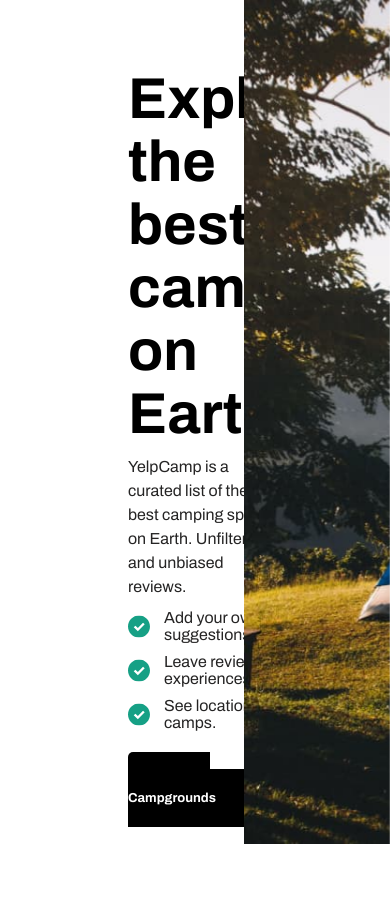
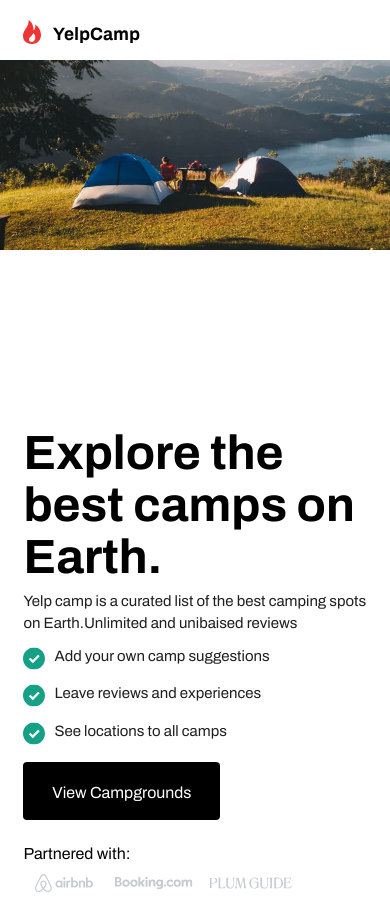
Before and after one commit to rambey-coder/YelpCamp, a React (Create React App) app: page / in a window 390 px wide. Before the commit the page ends 844 px from the top, so only its background shows below. Built offline with nearby package versions, Linux system fonts and the light colour scheme.

Commit message:
landing page now working perfectly

```diff
--- a/package.json
+++ b/package.json
@@ -10,6 +10,7 @@
     "react-dom": "^17.0.2",
     "react-router-dom": "^6.2.2",
     "react-scripts": "5.0.0",
+    "react-spinners": "^0.11.0",
     "web-vitals": "^2.1.4"
   },
   "scripts": {
--- a/public/index.html
+++ b/public/index.html
@@ -2,8 +2,9 @@
 <html lang="en">
   <head>
     <meta charset="utf-8" />
-    <!-- <link rel="icon" href="%PUBLIC_URL%/favicon.ico" />
-    <meta name="viewport" content="width=device-width, initial-scale=1" /> -->
+    <!-- <link rel="icon" href="%PUBLIC_URL%/favicon.ico" /> -->
+
+    <meta name="viewport" content="width=device-width, initial-scale=1" />
     <meta name="theme-color" content="#000000" />
     <meta
       name="description"
--- a/src/components/Home.css
+++ b/src/components/Home.css
@@ -1,47 +1,55 @@
-.left-container {
-    margin-left: 8rem;
-    width: 40%;
-    height: 100vh;
-    overflow-y: hidden;
+.loaders {
     display: flex;
     align-items: center;
+    justify-content: center;
+    height: 100vh;
 }
 
-.home-container {
+
+.sub-container {
     display: flex;
     align-items: center;
     justify-content: space-between;
+    height: 100vh;
+    overflow-y: auto;
+}
+
+.tab-logo-container {
+    width: 88%;
+    margin: auto;
+    height: 60px;
+    padding: 20px 0;
+    display: none;
+}
+
+.left-container {
+    width: 60%;
+    height: 100vh;
 }
 
 .logo-container {
-    margin-top: 2rem;
-    margin-bottom: 4rem;
-    display: block;
+    margin-left: 9em;
+    height: 60px;
+    padding: 20px 0;
+    margin-bottom: 2.5em;
 }
 
-.tablet-logo-container {
-    width: 90%;
-    margin: auto;
-    padding: 30px 0;
-    display: none;
+.content-container {
+    margin-left: 9em;
 }
 
-.logo-tab {
-    width: 170px;
+.content-container > h1 {
+    font-size: 3em;
+    margin-bottom: 7px;
+    width: 70%;
 }
 
-.contents > h1 {
-    font-size: 3.6em;
-    font-weight: 700;
-    margin-bottom: 10px;
-}
-
-.contents > p:nth-child(2) {
+.content-container p:nth-child(2) {
+    line-height: 1.5;
+    color: rgb(31, 29, 29);
+    margin-bottom: 5px;
+    font-size: 15px;
     width: 70%;
-    font-size: 16px;
-    line-height: 1.5;
-    color: rgb(37, 36, 36);
-    margin-bottom: 10px;
 }
 
 .checks {
@@ -51,72 +59,89 @@
 }
 
 .checks > p {
-    font-size: 16px;
-    color: rgb(37, 36, 36);
+    color: rgb(31, 29, 29);
+    font-size: 15px;
 }
 
 .checkmark {
-    margin-right: 14px;
+    margin-right: 9px;
     width: 22px;
 }
 
-.contents > div:nth-child(5) {
-    margin-bottom: 2.5rem;
-}
-
 .home-btn {
+    height: 58px;
+    width: 197px;
+    display: block;
+    background-color: #000;
+    padding: 20px;
+    text-align: center;
     text-decoration: none;
-    background: rgb(0, 0, 0);
     color: #fff;
-    padding: 20px 50px;
-    font-size: 13px;
-    font-weight: bold;
-    border-radius: 5px;
+    border-radius: 4px;
+    text-transform: capitalize;
+    margin-top: 15px;
+    margin-bottom: 25px;
+    transition: all 0.3s ease;
     border: 2px solid transparent;
-    transition: all 0.3s ease;
 }
 
 .home-btn:hover {
-    background-color: transparent;
+    background: transparent;
+    border: 2px solid #000;
     color: #000;
-    border: 2px solid #000;
+    transform: scale(1.1);
 }
 
-.contents > p:nth-child(7) {
-    margin-top: 3em;
-    color: rgb(119, 117, 117);
-    font-weight: 600;
-}
-
-.patner-logo {
-    /* margin-top: 1rem; */
+.patners {
+    width: 70%;
+    height: 50%;
     display: flex;
     align-items: center;
 }
 
-.patner-logo > img {
-    width: 30%;
+.patners > img {
+    width: 40%;
 }
 
 .right-container {
-   width: 50%;
+    width: 40%;
     height: 100vh;
+    margin-bottom: 0;
 }
 
-.image-container {
-    background: url(/public/Hero-Image.jpg);
-    background-repeat: no-repeat;
-    background-size: cover;
+.right-container img:nth-child(1) {
     width: 100%;
-    height: 100vh;
+    height: 100%;
+    display: block;
 }
 
-@media (min-width: 509px) and (max-width: 995px) {
-    .home-container {
+.section-image {
+    display: none;
+    width: 100%;
+}
+
+@media (max-width: 1122px) {
+    .content-container > h1 {
+        width: 85%;
+    }
+}
+
+@media (max-width: 996px) {
+    .sub-container {
         flex-direction: column-reverse;
     }
 
-    .tablet-logo-container {
+    .left-container {
+        width: 88%;
+        margin: auto;
+    }
+
+    .right-container {
+        width: 100%;
+        margin-bottom: 30px;
+    }
+
+    .tab-logo-container {
         display: block;
     }
 
@@ -124,22 +149,25 @@
         display: none;
     }
 
-    .right-container {
-        width: 100%;
-        height: 34rem;
+    .right-container img:nth-child(1) {
+        display: none;
     }
 
-    .image-container {
-        background: url(/public/Hero\ Image\ Tablet\ and\ Mobile.jpg);
-        background-repeat: no-repeat;
-        background-size: 100%;
-        height: 100%;
+    .section-image {
+        display: block;
     }
 
-    .left-container {
-        width: 90%;
-        margin: auto;
-        display: block;
-        height: aut;
+    .content-container {
+        margin-left: 0;
     }
 }
+
+@media (max-width: 455px) {
+    .content-container > h1 {
+        width: 100%;
+    }
+
+    .content-container p:nth-child(2) {
+        width: 100%;
+    }
+}
--- a/src/components/Home.js
+++ b/src/components/Home.js
@@ -1,75 +1,85 @@
-import React from 'react'
+import React, { useState, useEffect } from 'react'
 import './Home.css';
 import { Link } from 'react-router-dom'
+import PuffLoader from "react-spinners/PuffLoader";
+
 
 const Home = () => {
+    const  [loading, setLoading] = useState(false)
+
+    useEffect (() => {
+        setLoading(true)
+        setTimeout(() => {
+            setLoading(false)
+        }, 6000)
+    }, [])
+
   return (
     <div className="home-general-container">
+        {
+            loading ?
 
-        <div className="tablet-logo-container">
-                <img src="./Logo.svg" alt="yelpcamp logo"  className='logo-tab'/>
+            <div className="loaders">
+                <PuffLoader
+                className= 'loader'
+                css=''
+                size={50}
+                color={"#000"}
+                loading={loading}
+            />
+            </div>
+            :
+
+            <>
+            <div className="tab-logo-container">
+                      <img src="./Logo.svg" alt="camp-logo" className='camp-logo' />
+                  </div><div className="sub-container">
+                          <div className="left-container">
+                              <div className="logo-container">
+                                  <img src="./Logo.svg" alt="camp-logo" />
                               </div>
 
-        <div className="home-container">
-        {/* left container */}
-        <div className='left-container'>
+                              <div className="content-container">
+                                  <h1>Explore the best camps on Earth.</h1>
+                                  <p>Yelp camp is a curated list of the best camping spots on Earth.Unlimited and unibaised reviews </p>
 
-            <div className="cover">
-            <div className="logo-container">
-                <img src="./Logo.svg" alt="yelpcamp logo"  />
+                                  <div className="checks">
+                                      <img src="./Checkmark.svg" alt="checkmark" className='checkmark' />
+                                      <p>Add your own camp suggestions</p>
                                   </div>
 
-            <div className="contents">
-                <h1>Explore the best camps on Earth.</h1>
-
-                <p>YelpCamp is a curated list of the best camping spots on Earth. Unfiltered and unbiased reviews.</p>
+                                  <div className="checks">
+                                      <img src="./Checkmark.svg" alt="checkmark" className='checkmark' />
+                                      <p>Leave reviews and experiences</p>
+                                  </div>
 
                                   <div className="checks">
-
-                <img src="./Checkmark.svg" alt="" className='checkmark'/>
-                <p> Add your own camp suggestions.</p>
-
-                </div>
-                <div className="checks">
-
-                <img src="./Checkmark.svg" alt="" className='checkmark'/>
-                <p> Leave reviews and experiences.</p>
-
-                </div>
-                <div className="checks">
-
-                <img src="./Checkmark.svg" alt="" className='checkmark'/>
-                <p>See locations for all camps.</p>
-
+                                      <img src="./Checkmark.svg" alt="checkmark" className='checkmark' />
+                                      <p>See locations to all camps</p>
                                   </div>
 
-                <div>
-                <Link to='/searchpage' className='home-btn'>
+                                  <Link to='search-page' className='home-btn'>
                                       View Campgrounds
                                   </Link>
-                </div>
 
                                   <p>Partnered with:</p>
-
-                <div className="patner-logo">
-                    <img src="./Airbnb.svg" alt="Airbnb Logo" />
-
-                    <img src="./Booking.svg" alt="Booking" />
-
+                                  <div className="patners">
+                                      <img src="./Airbnb.svg" alt="Airbnb logo" />
+                                      <img src="./Booking.svg" alt="Booking.svg" />
                                       <img src="./Plum Guide.svg" alt="Plum Guide" />
                                   </div>
-
                               </div>
                           </div>
 
-        </div>
+                          <div className="right-container">
+                              <img src="./Hero-Image.jpg" alt="hero" className='hero-image' />
 
-        {/* right container */}
-        <div className="right-container">
-            {/* <img src="./Hero-Image.jpg" alt="camp-image" /> */}
-            <div className="image-container"></div>
+                              <img src="./Section Image.jpg" alt="section" className='section-image' />
                           </div>
                       </div>
+                      </>
+        }
+
     </div>
   )
 }
```
Also changed, not shown: public/Section Image.jpg (renamed from public/Hero Image Tablet and Mobile.jpg), 1 other file (tests, documents, lock files or other folders). Lines whose indentation alone changed are shown as unchanged.
